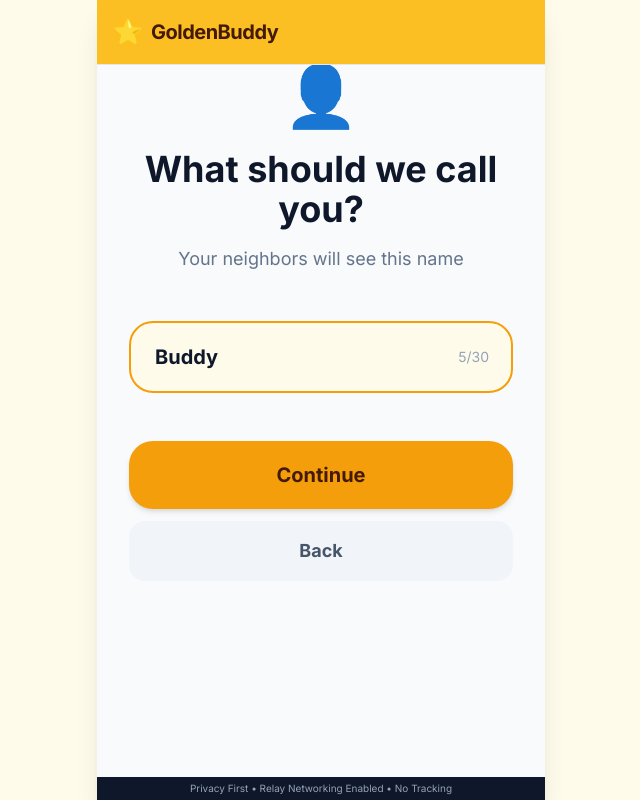
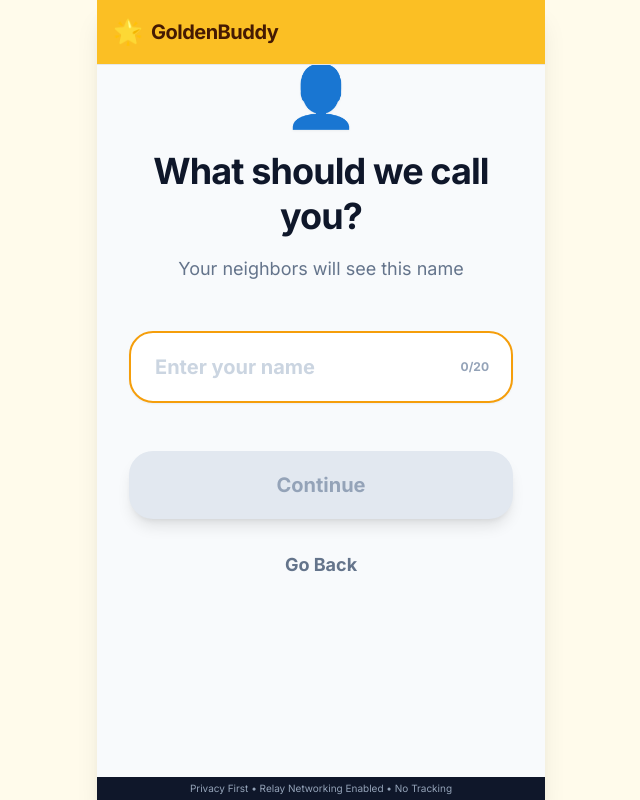
Before and after one commit to MLd10Sar/golden-buddy, a React (Vite) app: page / in a window 1280 px wide. Both pictures are taken after a click on the button "Get Started". Shown: the whole page, without its empty margins (319-959 px from the left). Built offline with nearby package versions, Linux system fonts and the light colour scheme.

Commit message:
Update NamePicker.tsx

```diff
--- a/views/NamePicker.tsx
+++ b/views/NamePicker.tsx
@@ -1,13 +1,13 @@
 import React, { useState } from 'react';
 
 interface NamePickerProps {
-  onNext: (name: string) => void;
+  name: string;
+  onSetName: (name: string) => void;
+  onNext: () => void;
   onBack: () => void;
-  initialName?: string;
 }
 
-export const NamePicker: React.FC<NamePickerProps> = ({ onNext, onBack, initialName = 'Buddy' }) => {
-  const [name, setName] = useState(initialName);
+export const NamePicker: React.FC<NamePickerProps> = ({ name, onSetName, onNext, onBack }) => {
   const [error, setError] = useState('');
 
   const handleNext = () => {
@@ -16,23 +16,23 @@ export const NamePicker: React.FC<NamePickerProps> = ({ onNext, onBack, initialN
       setError('Please enter a name');
       return;
     }
-    onNext(trimmed);
+    onNext();
   };
 
-  const handleKeyPress = (e: React.KeyboardEvent) => {
+  const handleKeyDown = (e: React.KeyboardEvent) => {
     if (e.key === 'Enter') {
       handleNext();
     }
   };
 
   return (
-    <div className="flex flex-col h-full justify-center items-center px-6 pb-20">
+    <div className="flex flex-col h-full justify-center items-center px-6 pb-20 animate-fadeIn">
       <div className="w-full max-w-sm space-y-12">
         {/* Header */}
         <div className="text-center space-y-4">
-          <div className="text-6xl mb-6">👤</div>
-          <h1 className="text-4xl font-black text-slate-900">What should we call you?</h1>
-          <p className="text-slate-500 text-lg">Your neighbors will see this name</p>
+          <div className="text-6xl mb-6 drop-shadow-sm">👤</div>
+          <h1 className="text-4xl font-black text-slate-900 tracking-tight leading-tight">What should we call you?</h1>
+          <p className="text-slate-500 text-lg font-medium">Your neighbors will see this name</p>
         </div>
 
         {/* Input */}
@@ -42,41 +42,45 @@ export const NamePicker: React.FC<NamePickerProps> = ({ onNext, onBack, initialN
               type="text"
               value={name}
               onChange={(e) => {
-                setName(e.target.value);
+                onSetName(e.target.value);
                 if (error) setError('');
               }}
-              onKeyPress={handleKeyPress}
+              onKeyDown={handleKeyDown}
               placeholder="Enter your name"
               autoFocus
-              maxLength={30}
-              className={`w-full px-6 py-5 rounded-3xl text-xl font-bold border-2 transition-all placeholder-slate-300 focus:outline-none ${
+              maxLength={20}
+              className={`w-full px-6 py-5 rounded-3xl text-xl font-bold border-2 transition-all placeholder-slate-300 focus:outline-none shadow-sm ${
                 error
                   ? 'border-red-500 bg-red-50 text-red-900'
-                  : 'border-amber-300 bg-amber-50 text-slate-900 focus:border-amber-500'
+                  : 'border-amber-300 bg-amber-50 text-slate-900 focus:border-amber-500 focus:bg-white'
               }`}
             />
-            <span className="absolute right-6 top-1/2 -translate-y-1/2 text-sm text-slate-400">
-              {name.length}/30
+            <span className="absolute right-6 top-1/2 -translate-y-1/2 text-xs font-bold text-slate-400">
+              {name.length}/20
             </span>
           </div>
 
-          {error && <p className="text-red-600 font-semibold text-sm">{error}</p>}
+          {error && (
+            <p className="text-red-600 font-bold text-sm pl-4 animate-shake">
+              ⚠️ {error}
+            </p>
+          )}
         </div>
 
         {/* Buttons */}
-        <div className="space-y-3">
+        <div className="space-y-4">
           <button
             onClick={handleNext}
             disabled={!name.trim()}
-            className="w-full py-5 bg-amber-500 hover:bg-amber-600 disabled:bg-slate-300 text-amber-950 disabled:text-slate-400 font-black rounded-3xl text-xl transition-all active:scale-95 shadow-md"
+            className="w-full py-5 bg-amber-500 hover:bg-amber-600 disabled:bg-slate-200 text-amber-950 disabled:text-slate-400 font-black rounded-3xl text-xl transition-all active:scale-95 shadow-lg"
           >
             Continue
           </button>
           <button
             onClick={onBack}
-            className="w-full py-4 bg-slate-100 hover:bg-slate-200 text-slate-600 font-bold rounded-2xl text-lg"
+            className="w-full py-4 text-slate-500 font-bold rounded-2xl text-lg hover:text-slate-700 hover:bg-slate-100 transition-colors"
           >
-            Back
+            Go Back
           </button>
         </div>
       </div>
```
